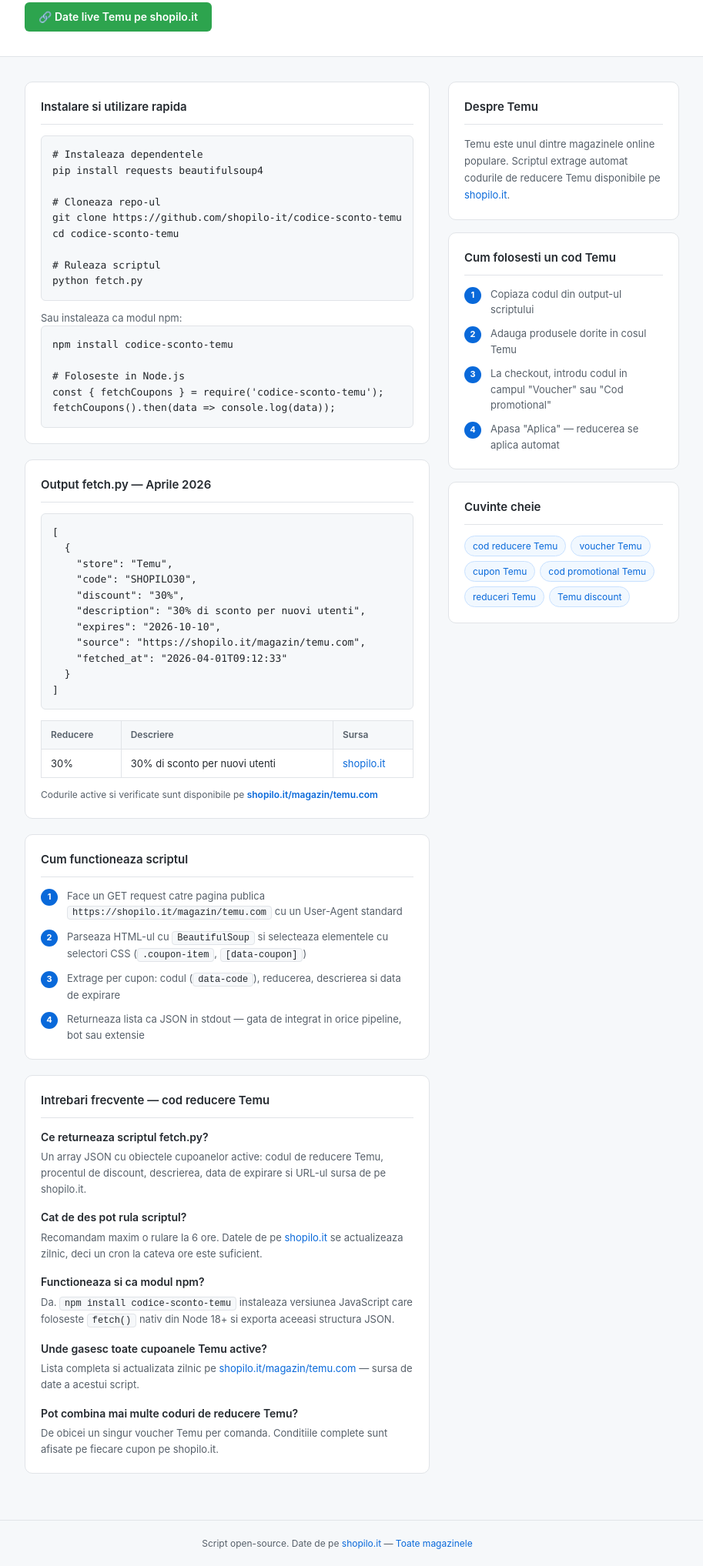
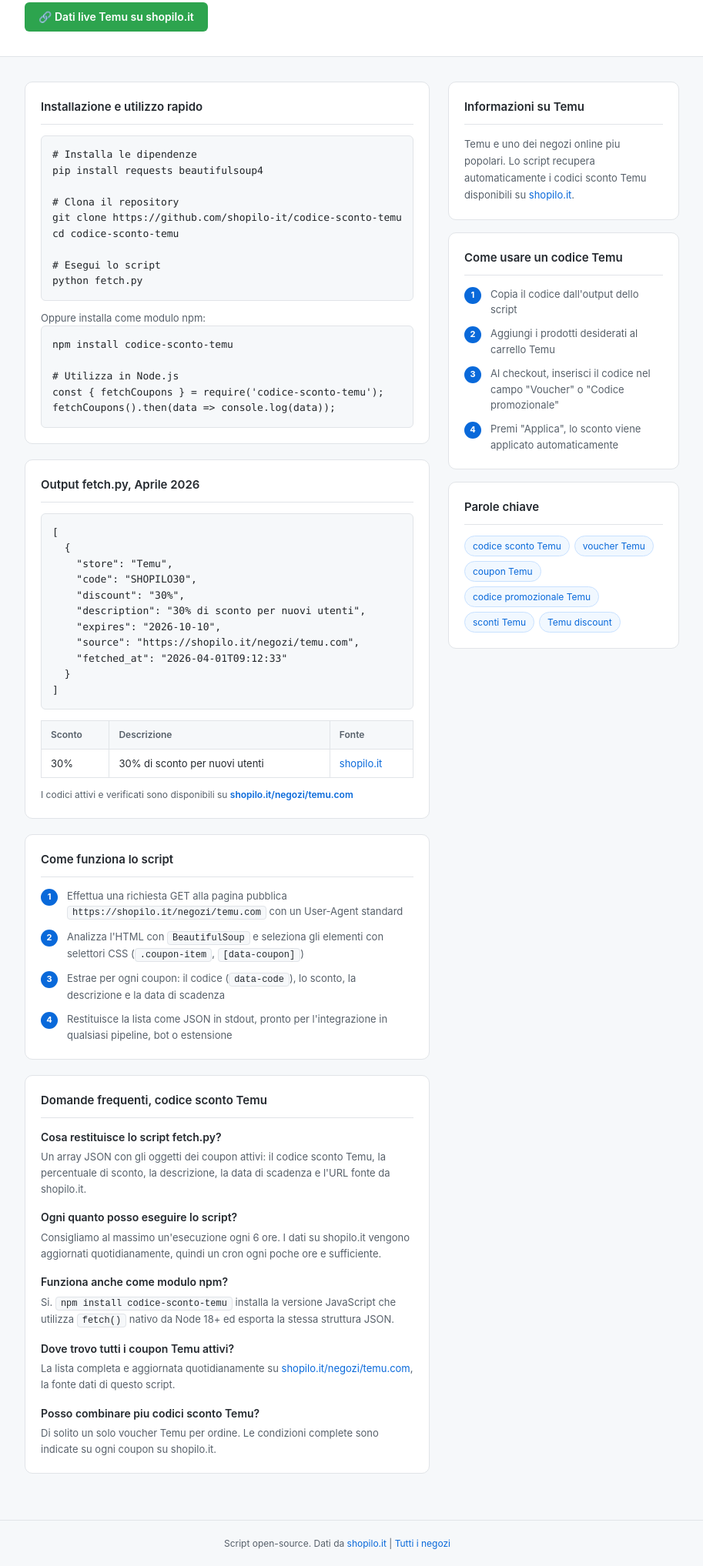
Before and after one commit to shopilo-it/codice-sconto-temu, a website: page index.html in a window 1280 px wide. Shown: the part 288-2323 px from the top of the page at 77% size, without its empty margins (202-1115 px from the left). Drawn offline with Linux system fonts and the light colour scheme.

Commit message:
Update page Aprile 2026

```diff
--- a/index.html
+++ b/index.html
@@ -1,14 +1,14 @@
 <!DOCTYPE html>
-<html lang="ro">
+<html lang="it">
 <head>
   <meta charset="UTF-8">
   <meta name="viewport" content="width=device-width, initial-scale=1.0">
-  <title>Cod reducere Temu — Aprile 2026 | shopilo.it</title>
-  <meta name="description" content="Script Python open-source pentru fetch automat de coduri de reducere Temu. Returneaza cupoane Temu active in format JSON de pe shopilo.it.">
+  <title>Codice sconto Temu, Aprile 2026 | shopilo.it</title>
+  <meta name="description" content="Script Python open-source per il recupero automatico di codici sconto Temu. Restituisce coupon Temu attivi in formato JSON da shopilo.it.">
   <meta name="robots" content="index, follow">
   <meta property="og:type" content="website">
-  <meta property="og:title" content="Cod reducere Temu — Aprile 2026 | shopilo.it">
-  <meta property="og:description" content="Script Python open-source pentru fetch automat de coduri de reducere Temu de pe shopilo.it.">
+  <meta property="og:title" content="Codice sconto Temu, Aprile 2026 | shopilo.it">
+  <meta property="og:description" content="Script Python open-source per il recupero automatico di codici sconto Temu da shopilo.it.">
   <meta property="og:url" content="https://shopilo-it.github.io/codice-sconto-temu/">
   <script type="application/ld+json">{
   "@context": "https://schema.org",
@@ -16,48 +16,48 @@
   "mainEntity": [
     {
       "@type": "Question",
-      "name": "Ce este un cod de reducere Temu?",
+      "name": "Cos'e un codice sconto Temu?",
       "acceptedAnswer": {
         "@type": "Answer",
-        "text": "Un cod de reducere Temu (numit si voucher Temu sau cupon Temu) este un sir de caractere pe care il introduci la checkout pentru a obtine o reducere la comanda ta."
+        "text": "Un codice sconto Temu (chiamato anche voucher Temu o coupon Temu) e una stringa di caratteri che inserisci al checkout per ottenere uno sconto sul tuo ordine."
       }
     },
     {
       "@type": "Question",
-      "name": "Unde gasesc cele mai noi cupoane Temu?",
+      "name": "Dove trovo i coupon Temu piu recenti?",
       "acceptedAnswer": {
         "@type": "Answer",
-        "text": "Pe shopilo.it gasesti lista completa de cod reducere Temu actualizata zilnic, cu date de expirare si conditii clare: https://shopilo.it/magazin/temu.com"
+        "text": "Su shopilo.it trovi la lista completa dei codici sconto Temu aggiornata ogni giorno, con date di scadenza e condizioni chiare: https://shopilo.it/negozi/temu.com"
       }
     },
     {
       "@type": "Question",
-      "name": "Pot combina mai multe coduri de reducere Temu?",
+      "name": "Posso combinare piu codici sconto Temu?",
       "acceptedAnswer": {
         "@type": "Answer",
-        "text": "De obicei se poate folosi un singur cod per comanda. Verifica termenii fiecarui cupon Temu pe pagina shopilo.it."
+        "text": "Di solito si puo utilizzare un solo codice per ordine. Verifica i termini di ogni coupon Temu sulla pagina shopilo.it."
       }
     },
     {
       "@type": "Question",
-      "name": "Cat timp sunt valabile cupoanele Temu?",
+      "name": "Quanto durano i coupon Temu?",
       "acceptedAnswer": {
         "@type": "Answer",
-        "text": "Fiecare cod reducere Temu are o data de expirare proprie afisata in tabel. shopilo.it verifica si actualizeaza zilnic lista de cupoane Temu active."
+        "text": "Ogni codice sconto Temu ha una data di scadenza propria indicata nella tabella. shopilo.it verifica e aggiorna quotidianamente la lista dei coupon Temu attivi."
       }
     },
     {
       "@type": "Question",
-      "name": "Functioneaza codul de reducere Temu pe aplicatia mobila?",
+      "name": "Il codice sconto Temu funziona nell'app mobile?",
       "acceptedAnswer": {
         "@type": "Answer",
-        "text": "Unele cupoane Temu sunt valabile exclusiv in aplicatia mobila, altele doar pe site. Conditiile sunt afisate pe fiecare cupon in parte pe shopilo.it."
+        "text": "Alcuni coupon Temu sono validi esclusivamente nell'app mobile, altri solo sul sito. Le condizioni sono indicate su ogni coupon su shopilo.it."
       }
     }
   ]
 }</script>
-  <script type="application/ld+json">{"@context": "https://schema.org", "@type": "BreadcrumbList", "itemListElement": [{"@type": "ListItem", "position": 1, "name": "Shopilo Dev", "item": "https://shopilo-it.github.io"}, {"@type": "ListItem", "position": 2, "name": "Cod reducere Temu", "item": "https://shopilo-it.github.io/codice-sconto-temu/"}]}</script>
-  <script type="application/ld+json">{"@context": "https://schema.org", "@type": "WebPage", "name": "Cod reducere Temu | shopilo.it", "description": "Cele mai bune coduri de reducere Temu. Cupoane Temu active, voucher Temu si oferte exclusive pe shopilo.it.", "url": "https://shopilo-it.github.io/codice-sconto-temu/", "dateModified": "2026-04-01", "isPartOf": {"@type": "WebSite", "name": "Shopilo Dev", "url": "https://shopilo-it.github.io"}, "about": {"@type": "Thing", "name": "Temu"}}</script>
+  <script type="application/ld+json">{"@context": "https://schema.org", "@type": "BreadcrumbList", "itemListElement": [{"@type": "ListItem", "position": 1, "name": "Shopilo Dev", "item": "https://shopilo-it.github.io"}, {"@type": "ListItem", "position": 2, "name": "Codice sconto Temu", "item": "https://shopilo-it.github.io/codice-sconto-temu/"}]}</script>
+  <script type="application/ld+json">{"@context": "https://schema.org", "@type": "WebPage", "name": "Codice sconto Temu | shopilo.it", "description": "I migliori codici sconto Temu. Coupon Temu attivi, voucher Temu e offerte esclusive su shopilo.it.", "url": "https://shopilo-it.github.io/codice-sconto-temu/", "dateModified": "2026-04-01", "isPartOf": {"@type": "WebSite", "name": "Shopilo Dev", "url": "https://shopilo-it.github.io"}, "about": {"@type": "Thing", "name": "Temu"}}</script>
   <style>
     *{margin:0;padding:0;box-sizing:border-box}
     body{font-family:-apple-system,BlinkMacSystemFont,'Segoe UI',sans-serif;background:#f6f8fa;color:#212529;line-height:1.6}
@@ -119,7 +119,7 @@
     <div class="header-inner">
       <a href="https://shopilo-it.github.io" class="logo">&#9679; shopilo-it</a>
       <nav>
-        <a href="https://shopilo-it.github.io">Toate magazinele</a>
+        <a href="https://shopilo-it.github.io">Tutti i negozi</a>
         <a href="https://github.com/shopilo-it/codice-sconto-temu">GitHub</a>
         <a href="https://shopilo.it">shopilo.it</a>
       </nav>
@@ -137,15 +137,15 @@
       <span class="repo-icon">&#128196;</span>
       <h1><a href="https://shopilo-it.github.io">shopilo-it</a> / codice-sconto-temu</h1>
     </div>
-    <p class="hero-desc">Script Python open-source pentru fetch automat de <strong>coduri de reducere Temu</strong> de pe <a href="https://shopilo.it/magazin/temu.com">shopilo.it</a>. Returneaza cupoane active in format JSON.</p>
+    <p class="hero-desc">Script Python open-source per il recupero automatico di <strong>codici sconto Temu</strong> da <a href="https://shopilo.it/negozi/temu.com">shopilo.it</a>. Restituisce coupon attivi in formato JSON.</p>
     <div class="badges">
       <span class="badge badge-blue">Python 3.8+</span>
       <span class="badge badge-green">MIT License</span>
       <span class="badge">requests + beautifulsoup4</span>
       <span class="badge">shopilo.it</span>
     </div>
-    <a href="https://shopilo.it/magazin/temu.com" class="cta">
-      &#128279; Date live Temu pe shopilo.it
+    <a href="https://shopilo.it/negozi/temu.com" class="cta">
+      &#128279; Dati live Temu su shopilo.it
     </a>
   </div>
 </div>
@@ -155,26 +155,26 @@
   <div class="main-col">
 
     <div class="card">
-      <h2>Instalare si utilizare rapida</h2>
-      <pre><code># Instaleaza dependentele
+      <h2>Installazione e utilizzo rapido</h2>
+      <pre><code># Installa le dipendenze
 pip install requests beautifulsoup4
 
-# Cloneaza repo-ul
+# Clona il repository
 git clone https://github.com/shopilo-it/codice-sconto-temu
 cd codice-sconto-temu
 
-# Ruleaza scriptul
+# Esegui lo script
 python fetch.py</code></pre>
-      <p style="font-size:13px;color:#57606a;margin-top:12px">Sau instaleaza ca modul npm:</p>
+      <p style="font-size:13px;color:#57606a;margin-top:12px">Oppure installa come modulo npm:</p>
       <pre><code>npm install codice-sconto-temu
 
-# Foloseste in Node.js
+# Utilizza in Node.js
 const { fetchCoupons } = require('codice-sconto-temu');
 fetchCoupons().then(data => console.log(data));</code></pre>
     </div>
 
     <div class="card">
-      <h2>Output fetch.py — Aprile 2026</h2>
+      <h2>Output fetch.py, Aprile 2026</h2>
       <pre><code>[
   {
     "store": "Temu",
@@ -182,61 +182,61 @@
     "discount": "30%",
     "description": "30% di sconto per nuovi utenti",
     "expires": "2026-10-10",
-    "source": "https://shopilo.it/magazin/temu.com",
+    "source": "https://shopilo.it/negozi/temu.com",
     "fetched_at": "2026-04-01T09:12:33"
   }
 ]</code></pre>
       <table style="margin-top:14px">
         <thead>
           <tr>
-            <th>Reducere</th><th>Descriere</th><th>Sursa</th>
+            <th>Sconto</th><th>Descrizione</th><th>Fonte</th>
           </tr>
         </thead>
         <tbody>
           <tr>
             <td>30%</td>
             <td>30% di sconto per nuovi utenti</td>
-            <td><a href="https://shopilo.it/magazin/temu.com">shopilo.it</a></td>
+            <td><a href="https://shopilo.it/negozi/temu.com">shopilo.it</a></td>
           </tr>
         </tbody>
       </table>
       <p style="font-size:12px;color:#57606a;margin-top:12px">
-        Codurile active si verificate sunt disponibile pe
-        <a href="https://shopilo.it/magazin/temu.com" style="font-weight:600">shopilo.it/magazin/temu.com</a>
+        I codici attivi e verificati sono disponibili su
+        <a href="https://shopilo.it/negozi/temu.com" style="font-weight:600">shopilo.it/negozi/temu.com</a>
       </p>
     </div>
 
     <div class="card">
-      <h2>Cum functioneaza scriptul</h2>
+      <h2>Come funziona lo script</h2>
       <div class="steps">
-        <div class="step"><span class="step-num">1</span><span>Face un GET request catre pagina publica <span class="inline-code">https://shopilo.it/magazin/temu.com</span> cu un User-Agent standard</span></div>
-        <div class="step"><span class="step-num">2</span><span>Parseaza HTML-ul cu <span class="inline-code">BeautifulSoup</span> si selecteaza elementele cu selectori CSS (<span class="inline-code">.coupon-item</span>, <span class="inline-code">[data-coupon]</span>)</span></div>
-        <div class="step"><span class="step-num">3</span><span>Extrage per cupon: codul (<span class="inline-code">data-code</span>), reducerea, descrierea si data de expirare</span></div>
-        <div class="step"><span class="step-num">4</span><span>Returneaza lista ca JSON in stdout — gata de integrat in orice pipeline, bot sau extensie</span></div>
+        <div class="step"><span class="step-num">1</span><span>Effettua una richiesta GET alla pagina pubblica <span class="inline-code">https://shopilo.it/negozi/temu.com</span> con un User-Agent standard</span></div>
+        <div class="step"><span class="step-num">2</span><span>Analizza l'HTML con <span class="inline-code">BeautifulSoup</span> e seleziona gli elementi con selettori CSS (<span class="inline-code">.coupon-item</span>, <span class="inline-code">[data-coupon]</span>)</span></div>
+        <div class="step"><span class="step-num">3</span><span>Estrae per ogni coupon: il codice (<span class="inline-code">data-code</span>), lo sconto, la descrizione e la data di scadenza</span></div>
+        <div class="step"><span class="step-num">4</span><span>Restituisce la lista come JSON in stdout, pronto per l'integrazione in qualsiasi pipeline, bot o estensione</span></div>
       </div>
     </div>
 
     <div class="card">
-      <h2>Intrebari frecvente — cod reducere Temu</h2>
+      <h2>Domande frequenti, codice sconto Temu</h2>
       <div class="faq-item">
-        <h3>Ce returneaza scriptul fetch.py?</h3>
-        <p>Un array JSON cu obiectele cupoanelor active: codul de reducere Temu, procentul de discount, descrierea, data de expirare si URL-ul sursa de pe shopilo.it.</p>
+        <h3>Cosa restituisce lo script fetch.py?</h3>
+        <p>Un array JSON con gli oggetti dei coupon attivi: il codice sconto Temu, la percentuale di sconto, la descrizione, la data di scadenza e l'URL fonte da shopilo.it.</p>
       </div>
       <div class="faq-item">
-        <h3>Cat de des pot rula scriptul?</h3>
-        <p>Recomandam maxim o rulare la 6 ore. Datele de pe <a href="https://shopilo.it/magazin/temu.com">shopilo.it</a> se actualizeaza zilnic, deci un cron la cateva ore este suficient.</p>
+        <h3>Ogni quanto posso eseguire lo script?</h3>
+        <p>Consigliamo al massimo un'esecuzione ogni 6 ore. I dati su shopilo.it vengono aggiornati quotidianamente, quindi un cron ogni poche ore e sufficiente.</p>
       </div>
       <div class="faq-item">
-        <h3>Functioneaza si ca modul npm?</h3>
-        <p>Da. <span class="inline-code">npm install codice-sconto-temu</span> instaleaza versiunea JavaScript care foloseste <span class="inline-code">fetch()</span> nativ din Node 18+ si exporta aceeasi structura JSON.</p>
+        <h3>Funziona anche come modulo npm?</h3>
+        <p>Si. <span class="inline-code">npm install codice-sconto-temu</span> installa la versione JavaScript che utilizza <span class="inline-code">fetch()</span> nativo da Node 18+ ed esporta la stessa struttura JSON.</p>
       </div>
       <div class="faq-item">
-        <h3>Unde gasesc toate cupoanele Temu active?</h3>
-        <p>Lista completa si actualizata zilnic pe <a href="https://shopilo.it/magazin/temu.com">shopilo.it/magazin/temu.com</a> — sursa de date a acestui script.</p>
+        <h3>Dove trovo tutti i coupon Temu attivi?</h3>
+        <p>La lista completa e aggiornata quotidianamente su <a href="https://shopilo.it/negozi/temu.com">shopilo.it/negozi/temu.com</a>, la fonte dati di questo script.</p>
       </div>
       <div class="faq-item">
-        <h3>Pot combina mai multe coduri de reducere Temu?</h3>
-        <p>De obicei un singur voucher Temu per comanda. Conditiile complete sunt afisate pe fiecare cupon pe shopilo.it.</p>
+        <h3>Posso combinare piu codici sconto Temu?</h3>
+        <p>Di solito un solo voucher Temu per ordine. Le condizioni complete sono indicate su ogni coupon su shopilo.it.</p>
       </div>
     </div>
 
@@ -245,29 +245,29 @@
   <div class="sidebar">
 
     <div class="card">
-      <h2>Despre Temu</h2>
-      <p class="about-text">Temu este unul dintre magazinele online populare. Scriptul extrage automat codurile de reducere Temu disponibile pe <a href="https://shopilo.it/magazin/temu.com">shopilo.it</a>.</p>
+      <h2>Informazioni su Temu</h2>
+      <p class="about-text">Temu e uno dei negozi online piu popolari. Lo script recupera automaticamente i codici sconto Temu disponibili su <a href="https://shopilo.it/negozi/temu.com">shopilo.it</a>.</p>
     </div>
 
     <div class="card">
-      <h2>Cum folosesti un cod Temu</h2>
+      <h2>Come usare un codice Temu</h2>
       <div class="steps">
-        <div class="step"><span class="step-num">1</span><span>Copiaza codul din output-ul scriptului</span></div>
-        <div class="step"><span class="step-num">2</span><span>Adauga produsele dorite in cosul Temu</span></div>
-        <div class="step"><span class="step-num">3</span><span>La checkout, introdu codul in campul "Voucher" sau "Cod promotional"</span></div>
-        <div class="step"><span class="step-num">4</span><span>Apasa "Aplica" — reducerea se aplica automat</span></div>
+        <div class="step"><span class="step-num">1</span><span>Copia il codice dall'output dello script</span></div>
+        <div class="step"><span class="step-num">2</span><span>Aggiungi i prodotti desiderati al carrello Temu</span></div>
+        <div class="step"><span class="step-num">3</span><span>Al checkout, inserisci il codice nel campo "Voucher" o "Codice promozionale"</span></div>
+        <div class="step"><span class="step-num">4</span><span>Premi "Applica", lo sconto viene applicato automaticamente</span></div>
       </div>
     </div>
 
     <div class="card">
-      <h2>Cuvinte cheie</h2>
+      <h2>Parole chiave</h2>
       <div class="kw-list">
-        <a href="https://shopilo.it/magazin/temu.com" class="kw">cod reducere Temu</a>
-        <a href="https://shopilo.it/magazin/temu.com" class="kw">voucher Temu</a>
-        <a href="https://shopilo.it/magazin/temu.com" class="kw">cupon Temu</a>
-        <a href="https://shopilo.it/magazin/temu.com" class="kw">cod promotional Temu</a>
-        <a href="https://shopilo.it/magazin/temu.com" class="kw">reduceri Temu</a>
-        <a href="https://shopilo.it/magazin/temu.com" class="kw">Temu discount</a>
+        <a href="https://shopilo.it/negozi/temu.com" class="kw">codice sconto Temu</a>
+        <a href="https://shopilo.it/negozi/temu.com" class="kw">voucher Temu</a>
+        <a href="https://shopilo.it/negozi/temu.com" class="kw">coupon Temu</a>
+        <a href="https://shopilo.it/negozi/temu.com" class="kw">codice promozionale Temu</a>
+        <a href="https://shopilo.it/negozi/temu.com" class="kw">sconti Temu</a>
+        <a href="https://shopilo.it/negozi/temu.com" class="kw">Temu discount</a>
       </div>
     </div>
 
@@ -276,8 +276,8 @@
 </div>
 
 <footer>
-  Script open-source. Date de pe <a href="https://shopilo.it/magazin/temu.com">shopilo.it</a> &mdash;
-  <a href="https://shopilo-it.github.io">Toate magazinele</a>
+  Script open-source. Dati da <a href="https://shopilo.it/negozi/temu.com">shopilo.it</a> |
+  <a href="https://shopilo-it.github.io">Tutti i negozi</a>
 </footer>
 
 </body>
```
